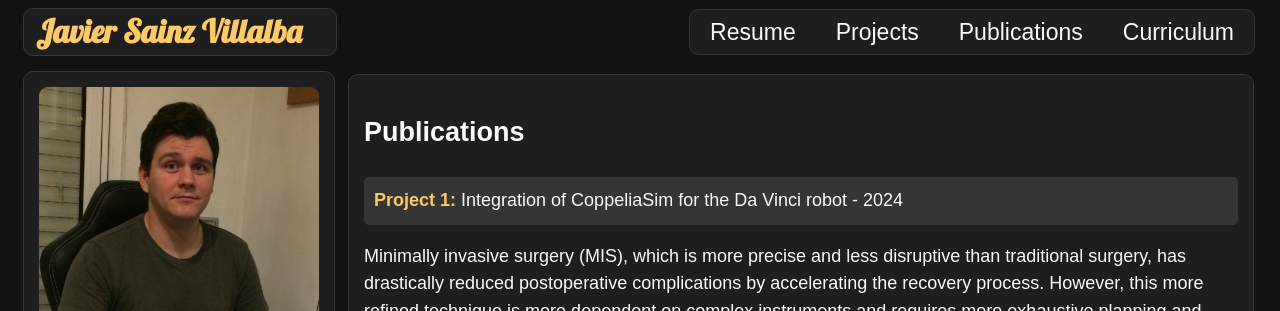
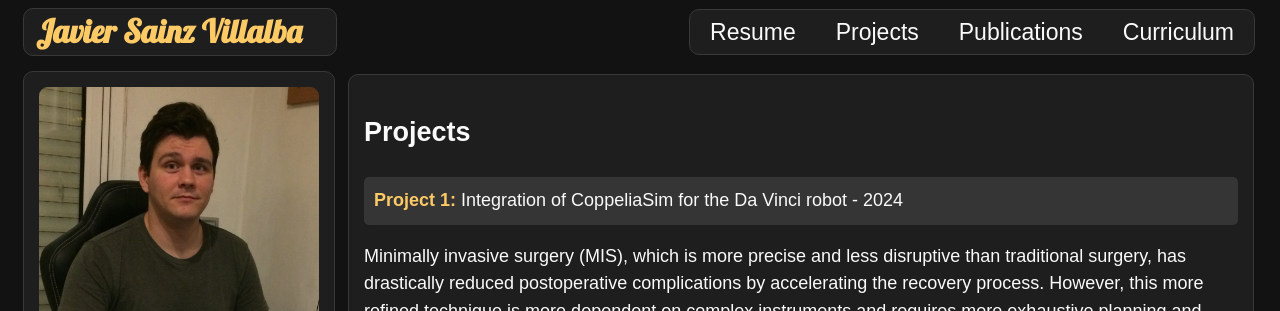
Before and after one commit to javiersainzvillalba/javiersainzvillalba.github.io, a Jekyll site: the page built from projects.md, in a window 1280 px wide. Shown: the top 311 px of the page. Built offline with Jekyll 4.4.1, drawn with Linux system fonts in a browser that asks for light colours.

Commit message:
Update projects.md

```diff
--- a/projects.md
+++ b/projects.md
@@ -9,7 +9,7 @@ order: 3
 <div class="home-intro">
   <div class="right-columns">
    <div class="projects-column">
-      <h2>Publications</h2>
+      <h2>Projects</h2>
       <ul>
         <li><strong>Project 1:</strong> Integration of CoppeliaSim for the Da Vinci robot - 2024</li>
       </ul>
```
